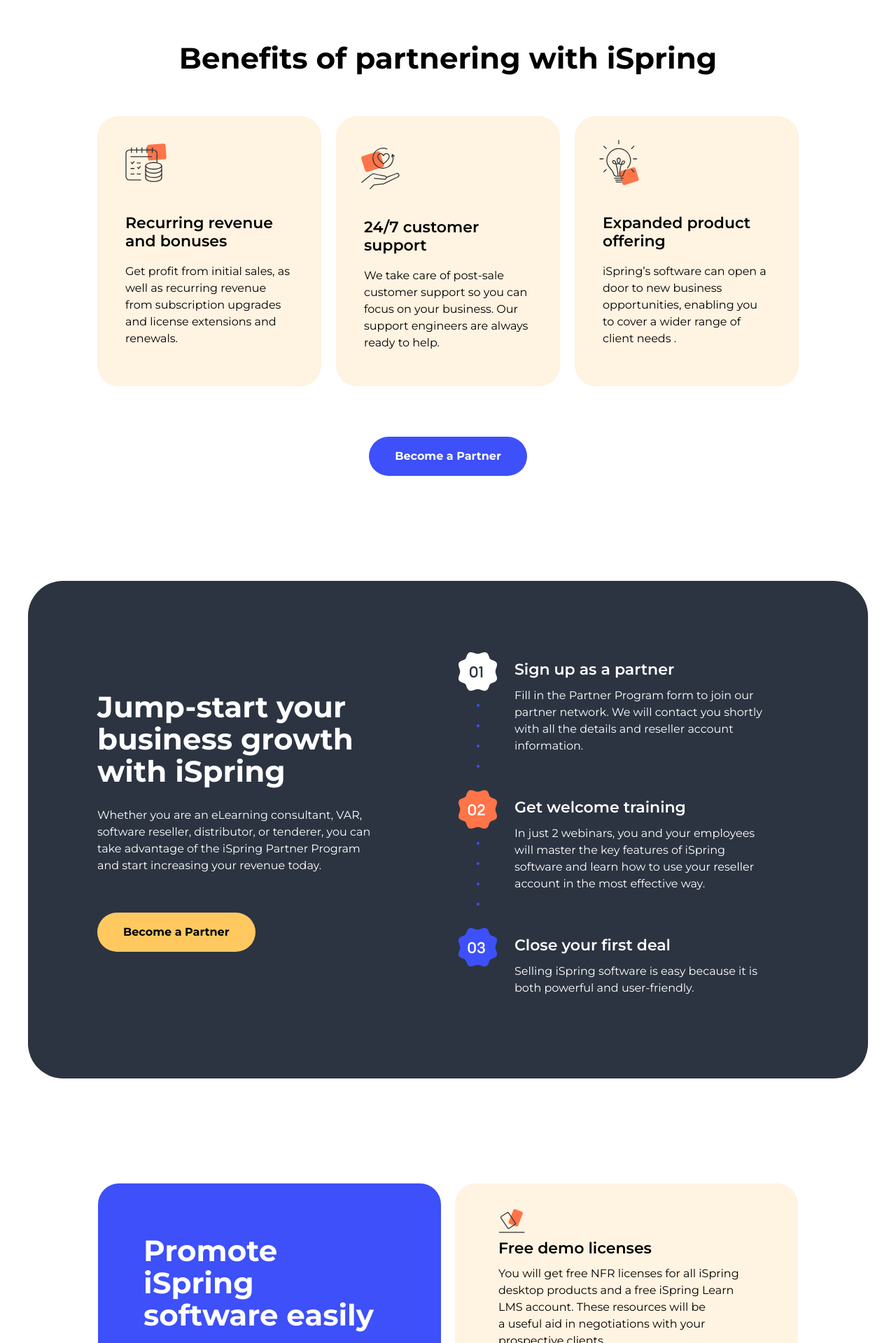
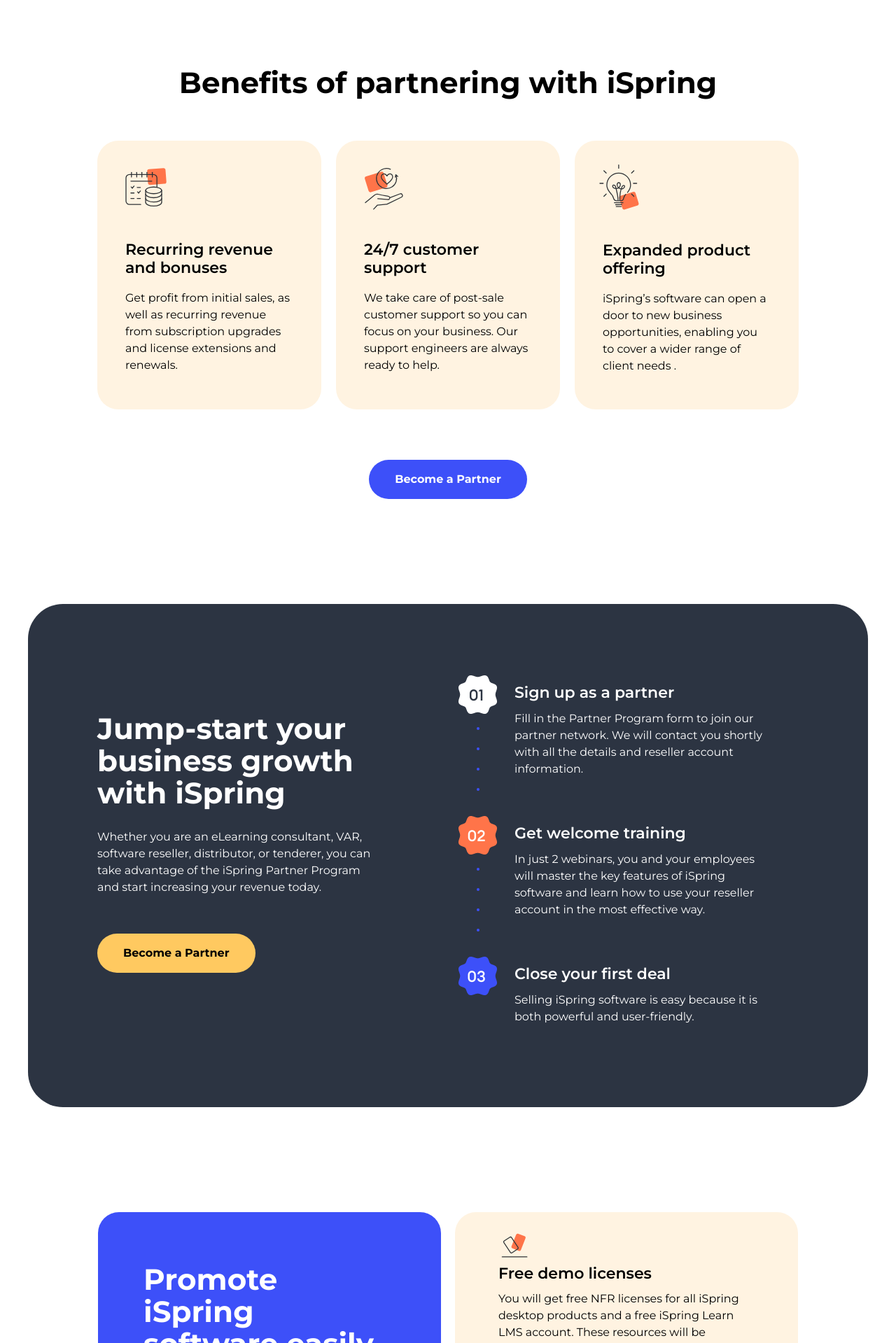
Before and after one commit to NemtsevK/company, a PHP site: page / in a window 1280 px wide. Shown: the part 3838-5757 px from the top of the page at 70% size. Run offline with PHP 8.4, Linux system fonts and the light colour scheme; some libraries are stand-ins or nearby versions.

Commit message:
Add files via upload

```diff
--- a/css/slider.css
+++ b/css/slider.css
@@ -49,6 +49,8 @@
     align-items: center;
     justify-content: center;
     column-gap: 13px;
+    margin: 27px 0 0 0;
+    padding: 0;
 }
 
 .slick-dots li  {
--- a/css/style.css
+++ b/css/style.css
@@ -339,8 +339,7 @@
 }
 
 .partner-block__title  {
-  margin-top: 5px;
-  margin-bottom: 29px;
+  margin: 10px 0 31px 0;
 }
 
 .partner-block__text  {
@@ -373,8 +372,8 @@
 .join-team-block__box_left  {
   display: flex;
   flex-flow: column nowrap;
-  justify-content: center;
-  align-items: center;
+  justify-content: start;
+  align-items: start;
 }
 
 .join-team-block__title  {
@@ -396,7 +395,7 @@
   justify-content: space-between;
   align-items: center;
   column-gap: 20px;
-  row-gap: 20px;
+  row-gap: 25px;
 }
 
 .join-team-block__box_right  {
@@ -415,7 +414,7 @@
 
 .join-team-block__info_grey  {
   background: #2c3442;
-  padding: 33px 50px 33px 47px;
+  padding: 39px 50px 33px 47px;
   margin: 0 0 0 30px;
   width: 332px;
 }
@@ -429,7 +428,7 @@
 }
 
 .join-team-block__info_blue  {
-  padding: 53px 50px 40px 49px;
+  padding: 50px 50px 40px 52px;
   width: 503px;
   background: #3d50f9;
 }
@@ -479,21 +478,21 @@
   background: url("../img/benefits_1.svg") 0 / 59px 56px no-repeat;
   width: 59px;
   height: 56px;
-  margin: 0 0 45px 0;
+  margin: 0 0 48px 0;
 }
 
 .benefits-block__title_second::before  {
   background: url("../img/benefits_2.svg") 0 / 56px 67px no-repeat;
   width: 56px;
   height: 67px;
-  margin: 0 0 40px -5px;
+  margin: -6px 0 43px 0px;
 }
 
 .benefits-block__title_third::before  {
   background: url("../img/benefits_3.svg") 0 / 58px 66px no-repeat;
   width: 58px;
   height: 66px;
-  margin: -5px 0 40px -5px;
+  margin: -5px 0 44px -5px;
 }
 
 .benefits-block__text  {
@@ -541,7 +540,7 @@
 }
 
 .jump-start-block__button  {
-  margin-top: 55px;
+  margin: 54px 0 13px 0;
 }
 
 .jump-start-block__box-right  {
@@ -549,7 +548,7 @@
   grid-template-columns: 55px 355px;
   grid-row: span 2;
   column-gap: 25px;
-  row-gap: 32px;
+  row-gap: 36px;
   justify-content: center;
   align-content: start;
 }
@@ -649,14 +648,14 @@
   background: url("../img/promote_1.svg") 0 / 38px 36px no-repeat;
   width: 38px;
   height: 36px;
-  margin-bottom: 9px;
+  margin: -6px 0 10px 4px;
 }
 
 .promote-block__title_second::before  {
   background: url("../img/promote_2.svg") 0 / 34px 40px no-repeat;
   width: 34px;
   height: 40px;
-  margin-bottom: 15px;
+  margin: -2px 0 18px 2px;
 }
 
 .promote-block__title_third::before  {
```
